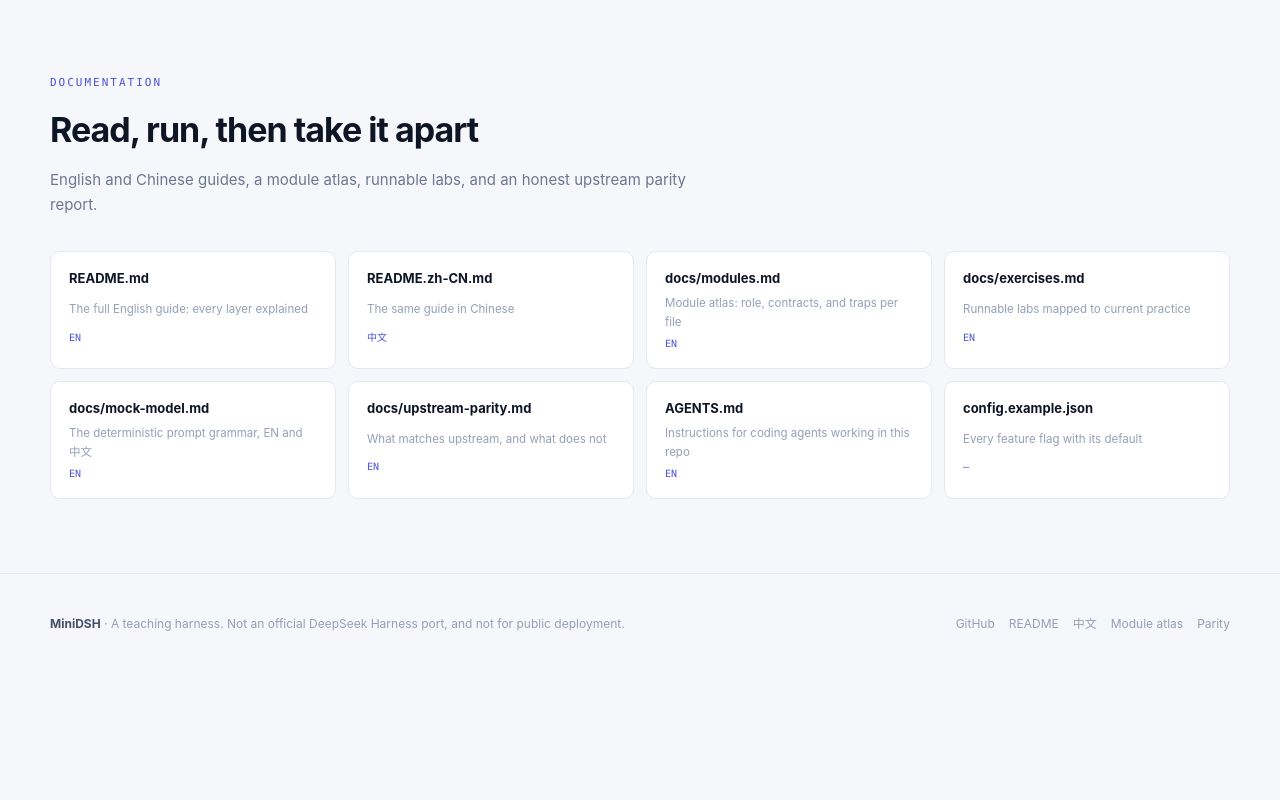
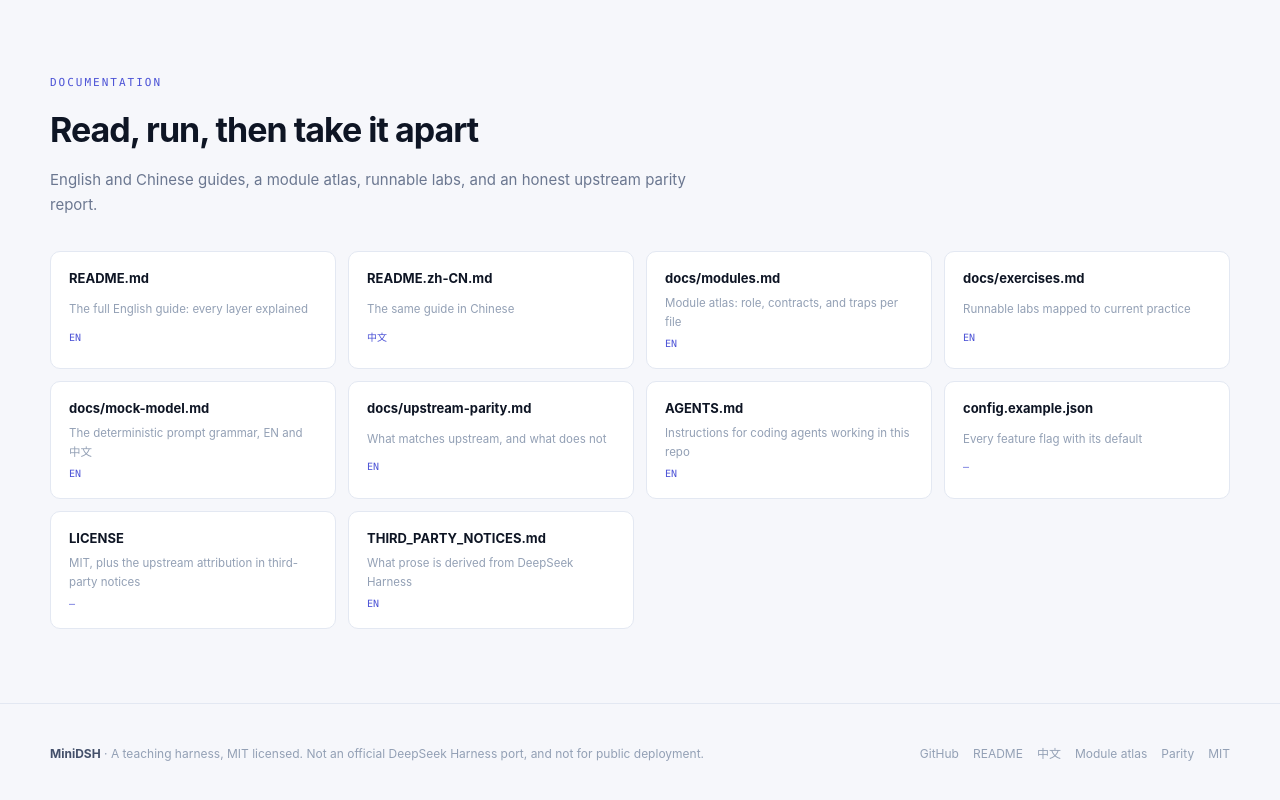
Before and after one commit to NorwinYu/dsh-python-lab, a plain HTML site: page docs/index.html in a window 1280 px wide. Shown: the part 8234-9034 px from the top of the page. Before the commit the page ends 8924 px from the top, so only its background shows below. Drawn offline with Linux system fonts and the light colour scheme.

Commit message:
license: adopt MIT and document upstream attribution
DeepSeek Harness (deepseek-ai/deepseek-harness, the commit this lab studies) is
MIT licensed, Copyright (c) 2026 DeepSeek. This repository is an independent
re-implementation, so MIT is the compatible choice.

- Add LICENSE (MIT, Copyright (c) 2026 Norwin Yu)
- Add THIRD_PARTY_NOTICES.md: the upstream MIT text, plus exactly which prose is
  reproduced (identity sentence, tool descriptions and guidance, compaction
  headings, runtime-context wording) and which parts are original
- Replace the 'no license yet' section in both READMEs and add a license badge
- Declare the license in pyproject.toml
- Surface the license on the docs site (docs grid, footer, footer note)

```diff
--- a/docs/index.html
+++ b/docs/index.html
@@ -572,6 +572,7 @@ python3 -m pip install -e .
         <a href="https://github.com/NorwinYu/dsh-python-lab/blob/main/README.zh-CN.md" target="_blank" rel="noreferrer">中文</a>
         <a href="https://github.com/NorwinYu/dsh-python-lab/blob/main/docs/modules.md" target="_blank" rel="noreferrer" data-i18n="footAtlas">Module atlas</a>
         <a href="https://github.com/NorwinYu/dsh-python-lab/blob/main/docs/upstream-parity.md" target="_blank" rel="noreferrer" data-i18n="footParity">Parity</a>
+        <a href="https://github.com/NorwinYu/dsh-python-lab/blob/main/LICENSE" target="_blank" rel="noreferrer">MIT</a>
       </div>
     </div>
   </footer>
@@ -626,7 +627,7 @@ python3 -m pip install -e .
         boundariesLede: "A lab that hides its limits is a demo. These are stated up front and tracked bullet by bullet in the parity report.",
         kickerDocs: "Documentation", docsTitle: "Read, run, then take it apart",
         docsLede: "English and Chinese guides, a module atlas, runnable labs, and an honest upstream parity report.",
-        footNote: "A teaching harness. Not an official DeepSeek Harness port, and not for public deployment.",
+        footNote: "A teaching harness, MIT licensed. Not an official DeepSeek Harness port, and not for public deployment.",
         footAtlas: "Module atlas", footParity: "Parity",
       },
       zh: {
@@ -672,7 +673,7 @@ python3 -m pip install -e .
         boundariesLede: "隐藏边界的实验室只是演示。这些边界写在最前面，并在一致性报告里逐条记录。",
         kickerDocs: "文档", docsTitle: "先读，再跑，最后拆开",
         docsLede: "中英文指南、模块地图、可运行实验，以及一份诚实的上游一致性报告。",
-        footNote: "教学用 Harness。不是官方 DeepSeek Harness 的移植，也不应直接公网部署。",
+        footNote: "教学用 Harness，MIT 许可。不是官方 DeepSeek Harness 的移植，也不应直接公网部署。",
         footAtlas: "模块地图", footParity: "一致性",
       },
     }
@@ -768,6 +769,8 @@ python3 -m pip install -e .
       { en: ["docs/upstream-parity.md", "What matches upstream, and what does not"], zh: ["docs/upstream-parity.md", "与上游一致的部分，以及不一致的部分"], href: REPO + "docs/upstream-parity.md", lang: "EN" },
       { en: ["AGENTS.md", "Instructions for coding agents working in this repo"], zh: ["AGENTS.md", "给在本仓库工作的编码 Agent 的说明"], href: REPO + "AGENTS.md", lang: "EN" },
       { en: ["config.example.json", "Every feature flag with its default"], zh: ["config.example.json", "所有功能开关与默认值"], href: REPO + "config.example.json", lang: "—" },
+      { en: ["LICENSE", "MIT, plus the upstream attribution in third-party notices"], zh: ["LICENSE", "MIT 许可，以及第三方声明中的上游署名"], href: REPO + "LICENSE", lang: "—" },
+      { en: ["THIRD_PARTY_NOTICES.md", "What prose is derived from DeepSeek Harness"], zh: ["THIRD_PARTY_NOTICES.md", "复述了 DeepSeek Harness 的哪些文案"], href: REPO + "THIRD_PARTY_NOTICES.md", lang: "EN" },
     ]
 
     const STORAGE = { lang: "minidsh-site.lang", theme: "minidsh-site.theme" }
```
Also changed, not shown: 5 other files.
